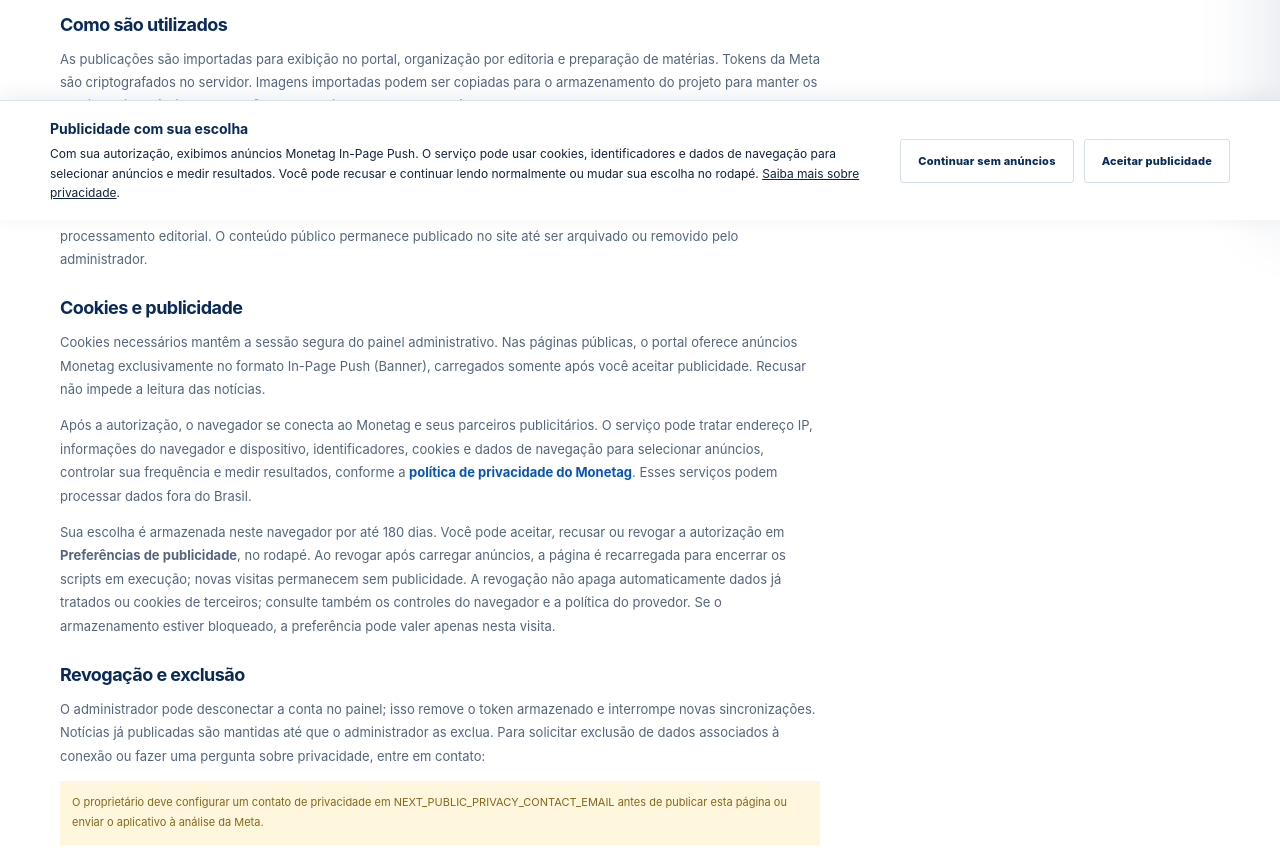
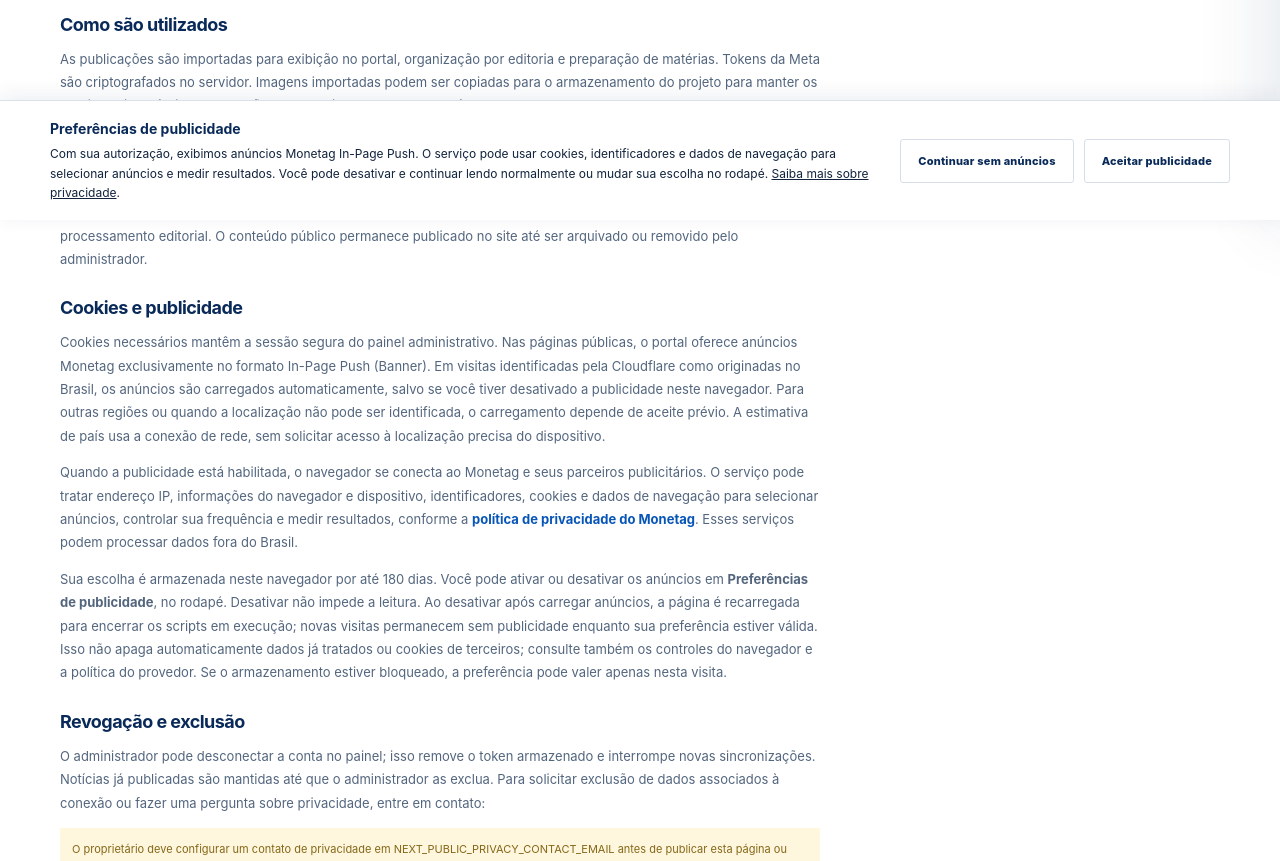
Before and after one commit to eferreiraalbernaz-cloud/portalpatriota, a Next.js app: page /privacidade in a window 1280 px wide. Shown: the part 580-1441 px from the top of the page. Built offline with nearby package versions, Linux system fonts and the light colour scheme; no server answers; the database is empty.

Commit message:
feat: start IPP automatically for Brazilian visits while preserving opt-outs and regional consent

```diff
--- a/app/(site)/layout.tsx
+++ b/app/(site)/layout.tsx
@@ -3,16 +3,19 @@ import { SiteFooter } from "@/components/site-footer";
 import { getPortalSettings } from "@/lib/articles";
 import { getSiteUrl } from "@/lib/config";
 import { MonetagAdvertising } from "@/components/monetag-advertising";
+import { headers } from "next/headers";
+import { requiresAdvertisingConsent } from "@/lib/advertising";
 
 export const dynamic = "force-dynamic";
 
 export default async function SiteLayout({ children }: Readonly<{ children: React.ReactNode }>) {
-  const settings = await getPortalSettings();
+  const [settings, requestHeaders] = await Promise.all([getPortalSettings(), headers()]);
+  const requireConsent = requiresAdvertisingConsent(requestHeaders.get("x-portal-viewer-country"));
   return <>
     <div className="topline"><div className="container topline-inner"><span><i/> JORNALISMO COM RESPONSABILIDADE</span><span className="topline-right">PORTAL DE NOTÍCIAS • BRASIL</span></div></div>
     <SiteHeader siteName={settings.site_name} logoUrl={settings.logo_url}/>
     {children}
     <SiteFooter settings={settings}/>
-    {process.env.MONETAG_IPP_DISABLED !== "true" && <MonetagAdvertising siteOrigin={getSiteUrl()}/>}
+    {process.env.MONETAG_IPP_DISABLED !== "true" && <MonetagAdvertising siteOrigin={getSiteUrl()} requireConsent={requireConsent}/>}
   </>;
 }
--- a/app/(site)/privacidade/page.tsx
+++ b/app/(site)/privacidade/page.tsx
@@ -13,9 +13,9 @@ export default async function PrivacyPage() {
       <h2>Dados utilizados</h2><p>Quando o proprietário conecta uma conta profissional do Instagram, o portal recebe pela API oficial da Meta o identificador e nome de usuário da conta, além dos IDs, legendas, datas, links e mídias das publicações disponíveis. O portal também mantém o e-mail e a sessão das contas administrativas autorizadas.</p>
       <h2>Como são utilizados</h2><p>As publicações são importadas para exibição no portal, organização por editoria e preparação de matérias. Tokens da Meta são criptografados no servidor. Imagens importadas podem ser copiadas para o armazenamento do projeto para manter os arquivos disponíveis. O portal não usa scraping para obter conteúdo do Instagram.</p>
       <h2>Serviços utilizados</h2><p>O Supabase fornece banco de dados, armazenamento e autenticação; a Vercel pode hospedar o site e executar tarefas agendadas. Quando a redação inteligente está ativada, legendas e imagens podem ser enviadas à OpenAI para pesquisa e processamento editorial. O conteúdo público permanece publicado no site até ser arquivado ou removido pelo administrador.</p>
-      <h2>Cookies e publicidade</h2><p>Cookies necessários mantêm a sessão segura do painel administrativo. Nas páginas públicas, o portal oferece anúncios Monetag exclusivamente no formato In-Page Push (Banner), carregados somente após você aceitar publicidade. Recusar não impede a leitura das notícias.</p>
-      <p>Após a autorização, o navegador se conecta ao Monetag e seus parceiros publicitários. O serviço pode tratar endereço IP, informações do navegador e dispositivo, identificadores, cookies e dados de navegação para selecionar anúncios, controlar sua frequência e medir resultados, conforme a <a href="https://monetag.com/privacy/" target="_blank" rel="noreferrer">política de privacidade do Monetag</a>. Esses serviços podem processar dados fora do Brasil.</p>
-      <p>Sua escolha é armazenada neste navegador por até 180 dias. Você pode aceitar, recusar ou revogar a autorização em <strong>Preferências de publicidade</strong>, no rodapé. Ao revogar após carregar anúncios, a página é recarregada para encerrar os scripts em execução; novas visitas permanecem sem publicidade. A revogação não apaga automaticamente dados já tratados ou cookies de terceiros; consulte também os controles do navegador e a política do provedor. Se o armazenamento estiver bloqueado, a preferência pode valer apenas nesta visita.</p>
+      <h2>Cookies e publicidade</h2><p>Cookies necessários mantêm a sessão segura do painel administrativo. Nas páginas públicas, o portal oferece anúncios Monetag exclusivamente no formato In-Page Push (Banner). Em visitas identificadas pela Cloudflare como originadas no Brasil, os anúncios são carregados automaticamente, salvo se você tiver desativado a publicidade neste navegador. Para outras regiões ou quando a localização não pode ser identificada, o carregamento depende de aceite prévio. A estimativa de país usa a conexão de rede, sem solicitar acesso à localização precisa do dispositivo.</p>
+      <p>Quando a publicidade está habilitada, o navegador se conecta ao Monetag e seus parceiros publicitários. O serviço pode tratar endereço IP, informações do navegador e dispositivo, identificadores, cookies e dados de navegação para selecionar anúncios, controlar sua frequência e medir resultados, conforme a <a href="https://monetag.com/privacy/" target="_blank" rel="noreferrer">política de privacidade do Monetag</a>. Esses serviços podem processar dados fora do Brasil.</p>
+      <p>Sua escolha é armazenada neste navegador por até 180 dias. Você pode ativar ou desativar os anúncios em <strong>Preferências de publicidade</strong>, no rodapé. Desativar não impede a leitura. Ao desativar após carregar anúncios, a página é recarregada para encerrar os scripts em execução; novas visitas permanecem sem publicidade enquanto sua preferência estiver válida. Isso não apaga automaticamente dados já tratados ou cookies de terceiros; consulte também os controles do navegador e a política do provedor. Se o armazenamento estiver bloqueado, a preferência pode valer apenas nesta visita.</p>
       <h2>Revogação e exclusão</h2><p>O administrador pode desconectar a conta no painel; isso remove o token armazenado e interrompe novas sincronizações. Notícias já publicadas são mantidas até que o administrador as exclua. Para solicitar exclusão de dados associados à conexão ou fazer uma pergunta sobre privacidade, entre em contato:</p>
       {contact ? <p><a href={`mailto:${contact}`}>{contact}</a></p> : settings.albr_contact_url ? <p><a href={settings.albr_contact_url} target="_blank" rel="noreferrer">Fale com o responsável pelo portal ↗</a></p> : <p className="policy-contact-missing">O proprietário deve configurar um contato de privacidade em NEXT_PUBLIC_PRIVACY_CONTACT_EMAIL antes de publicar esta página ou enviar o aplicativo à análise da Meta.</p>}
       <div className="policy-owner-note"><strong>Nota de publicação</strong><p>Esta página descreve os dados e fluxos implementados no projeto. Antes do lançamento público e da análise da Meta, o proprietário deve confirmar a identidade jurídica do responsável pelo tratamento, preencher os contatos corretos e revisar o texto com sua assessoria.</p></div>
--- a/cloudflare/worker.js
+++ b/cloudflare/worker.js
@@ -1,9 +1,10 @@
 import app from '../.open-next/worker.js';
+import { withViewerCountry } from './viewer-country.js';
 export * from '../.open-next/worker.js';
 
 export default {
   fetch(request, env, ctx) {
-    return app.fetch(request, env, ctx);
+    return app.fetch(withViewerCountry(request), env, ctx);
   },
   async scheduled(controller, env, ctx) {
     if (!env.CRON_SECRET || !(env.SUPABASE_SECRET_KEY || env.SUPABASE_SERVICE_ROLE_KEY)) {
--- a/components/monetag-advertising.css
+++ b/components/monetag-advertising.css
@@ -1,4 +1,6 @@
 .advertising-preferences { padding-top: 12px; padding-bottom: 12px; }
+.advertising-preferences p { margin: 0; font-size: 12px; line-height: 1.6; }
+.advertising-preferences a { text-decoration: underline; }
 .advertising-preferences button { background: none; border: 0; padding: 8px 0; color: var(--navy); font: inherit; font-size: 12px; text-decoration: underline; cursor: pointer; }
 .advertising-consent { position: fixed; bottom: 0; left: 0; right: 0; z-index: 1000; display: flex; align-items: center; gap: 24px; padding: 18px max(18px, calc((100vw - 1180px) / 2)); border-top: 1px solid #dbe1e9; background: #fff; box-shadow: 0 -4px 20px #092a5914; max-height: 60dvh; overflow-y: auto; color: var(--ink); }
 .advertising-consent strong { color: var(--navy); font-size: 14px; }
--- a/components/monetag-advertising.tsx
+++ b/components/monetag-advertising.tsx
@@ -5,21 +5,35 @@ import "./monetag-advertising.css";
 import { useEffect, useState } from "react";
 import {
   AD_CONSENT_KEY, AD_CONSENT_LIFETIME, MONETAG_SCRIPT_ID, MONETAG_SCRIPT_URL,
-  MONETAG_ZONE, canLoadAdvertising, parseAdConsent, type AdConsent,
+  MONETAG_ZONE, canLoadAdvertising, isAdvertisingAllowed, parseAdConsent, type AdConsent,
 } from "@/lib/advertising";
 
-export function MonetagAdvertising({ siteOrigin }: { siteOrigin: string }) {
+export function MonetagAdvertising({ siteOrigin, requireConsent }: { siteOrigin: string; requireConsent: boolean }) {
   const [consent, setConsent] = useState<AdConsent | null>(null);
   const [ready, setReady] = useState(false);
+  const [storageAvailable, setStorageAvailable] = useState(false);
   const [preferencesOpen, setPreferencesOpen] = useState(false);
   const [loadFailed, setLoadFailed] = useState(false);
+  const advertisingAllowed = storageAvailable && isAdvertisingAllowed(consent, requireConsent);
 
   useEffect(() => {
     function sync() {
       let value: AdConsent | null = null;
-      try { value = parseAdConsent(localStorage.getItem(AD_CONSENT_KEY)); } catch { /* Default to no advertising. */ }
+      try {
+        const probe = `${AD_CONSENT_KEY}-storage-check`;
+        localStorage.setItem(probe, "x".repeat(256));
+        localStorage.removeItem(probe);
+        value = parseAdConsent(localStorage.getItem(AD_CONSENT_KEY));
+        setStorageAvailable(true);
+      } catch {
+        // Do not start automatic advertising if a refusal cannot be remembered.
+        if (window.__portalMonetagStarted) window.location.reload();
+        setStorageAvailable(false);
+        setReady(true);
+        return;
+      }
       // Removing a script does not remove vendor timers/listeners. End the document instead.
-      if (!value?.accepted && window.__portalMonetagStarted) {
+      if (!isAdvertisingAllowed(value, requireConsent) && window.__portalMonetagStarted) {
         window.location.reload();
         return;
       }
@@ -37,10 +51,10 @@ export function MonetagAdvertising({ siteOrigin }: { siteOrigin: string }) {
       document.removeEventListener("visibilitychange", visibility);
       window.clearInterval(expiryCheck);
     };
-  }, []);
+  }, [requireConsent]);
 
   useEffect(() => {
-    if (!ready || !consent?.accepted || !canLoadAdvertising(window.location.href, siteOrigin)) return;
+    if (!ready || !advertisingAllowed || !canLoadAdvertising(window.location.href, siteOrigin)) return;
     let timer: number | undefined;
     function load() {
       if (window.__portalMonetagStarted || document.getElementById(MONETAG_SCRIPT_ID)) return;
@@ -58,14 +72,14 @@ export function MonetagAdvertising({ siteOrigin }: { siteOrigin: string }) {
       window.__portalMonetagStarted = true;
       document.head.appendChild(script);
     }
-    const schedule = () => { timer = window.setTimeout(load, 1000); };
+    const schedule = () => { timer = window.setTimeout(load, 0); };
     if (document.readyState === "complete") schedule();
     else window.addEventListener("load", schedule, { once: true });
     return () => {
       window.removeEventListener("load", schedule);
       window.clearTimeout(timer);
     };
-  }, [ready, consent?.accepted, siteOrigin]);
+  }, [ready, advertisingAllowed, siteOrigin]);
 
   function choose(accepted: boolean) {
     const value: AdConsent = { version: 1, accepted, expires: Date.now() + AD_CONSENT_LIFETIME };
@@ -80,15 +94,16 @@ export function MonetagAdvertising({ siteOrigin }: { siteOrigin: string }) {
 
   return <>
     <div className="advertising-preferences container">
+      {!requireConsent && <p>Este portal exibe publicidade Monetag In-Page Push. <Link href="/privacidade">Privacidade e dados</Link>.</p>}
       <button type="button" onClick={() => setPreferencesOpen(true)} aria-expanded={preferencesOpen}>Preferências de publicidade</button>
     </div>
-    {ready && (!consent || preferencesOpen) && <section className="advertising-consent" aria-label="Preferências de publicidade">
-      <div><strong>Publicidade com sua escolha</strong><p>Com sua autorização, exibimos anúncios Monetag In-Page Push. O serviço pode usar cookies, identificadores e dados de navegação para selecionar anúncios e medir resultados. Você pode recusar e continuar lendo normalmente ou mudar sua escolha no rodapé. <Link href="/privacidade">Saiba mais sobre privacidade</Link>.</p>
+    {ready && ((requireConsent && !consent) || preferencesOpen) && <section className="advertising-consent" aria-label="Preferências de publicidade">
+      <div><strong>Preferências de publicidade</strong><p>{requireConsent ? "Com sua autorização, exibimos anúncios Monetag In-Page Push." : "Este portal exibe anúncios Monetag In-Page Push."} O serviço pode usar cookies, identificadores e dados de navegação para selecionar anúncios e medir resultados. Você pode desativar e continuar lendo normalmente ou mudar sua escolha no rodapé. <Link href="/privacidade">Saiba mais sobre privacidade</Link>.</p>
         {loadFailed && <p role="status">A publicidade está indisponível neste navegador. Você pode continuar lendo normalmente.</p>}
       </div>
       <div className="advertising-consent-actions">
-        <button type="button" className="button button-outline" onClick={() => choose(false)}>Continuar sem anúncios</button>
-        <button type="button" className="button button-outline" onClick={() => choose(true)}>Aceitar publicidade</button>
+        <button type="button" className="button button-outline" onClick={() => choose(false)}>{requireConsent ? "Continuar sem anúncios" : "Desativar publicidade"}</button>
+        <button type="button" className="button button-outline" onClick={() => choose(true)}>{requireConsent ? "Aceitar publicidade" : "Ativar publicidade"}</button>
       </div>
     </section>}
   </>;
--- a/lib/advertising.ts
+++ b/lib/advertising.ts
@@ -5,6 +5,16 @@ export const AD_CONSENT_KEY = "portal-advertising-consent-v1";
 export const AD_CONSENT_LIFETIME = 180 * 24 * 60 * 60 * 1000;
 
 export type AdConsent = { version: 1; accepted: boolean; expires: number };
+
+export function requiresAdvertisingConsent(country: string | null) {
+  // Only Brazil uses automatic display. Unknown locations keep the opt-in flow.
+  return country !== "BR";
+}
+
+export function isAdvertisingAllowed(consent: AdConsent | null, requireConsent: boolean) {
+  // Automatic display is not recorded as consent; any saved refusal still wins.
+  return consent ? consent.accepted : !requireConsent;
+}
 
 export function parseAdConsent(raw: string | null, now = Date.now()): AdConsent | null {
   try {
```
Also changed, not shown: cloudflare/viewer-country.js (added, +7 -0 lines), 3 other files (tests, documents, lock files or other folders).
